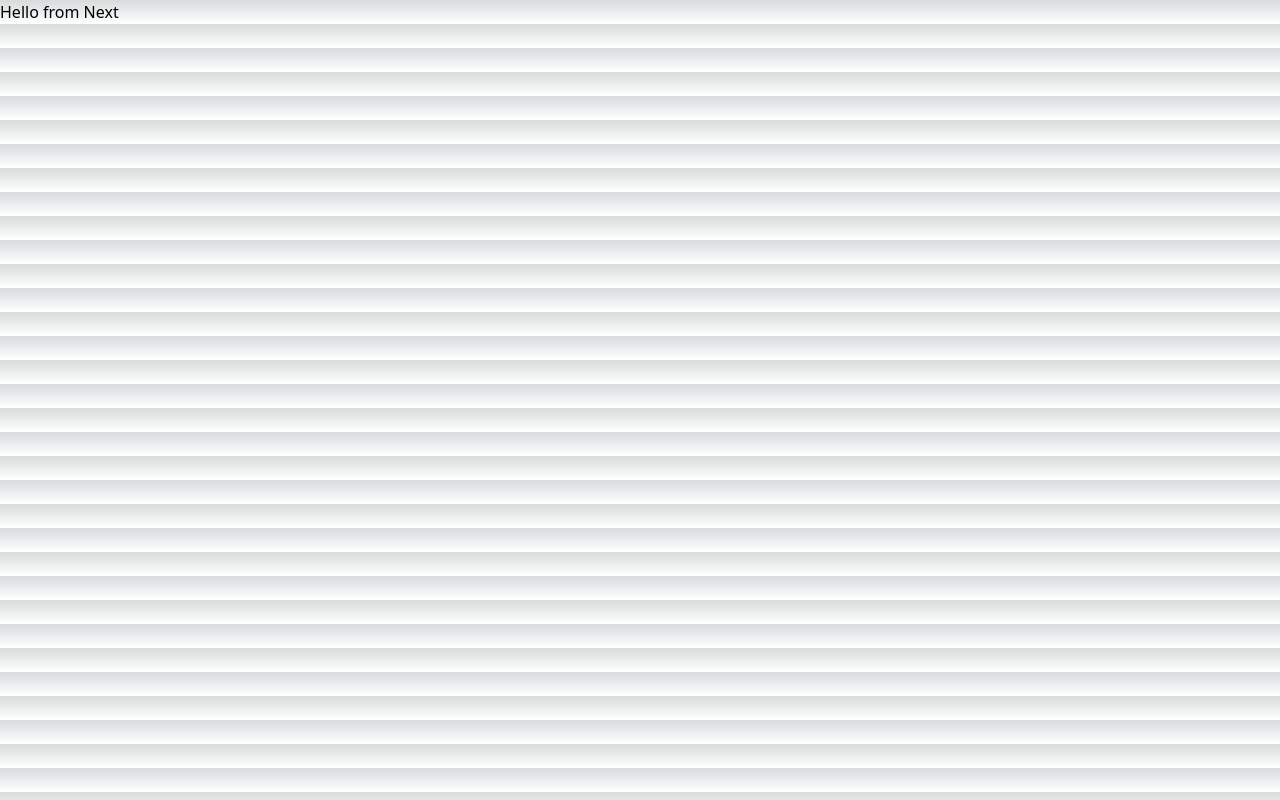
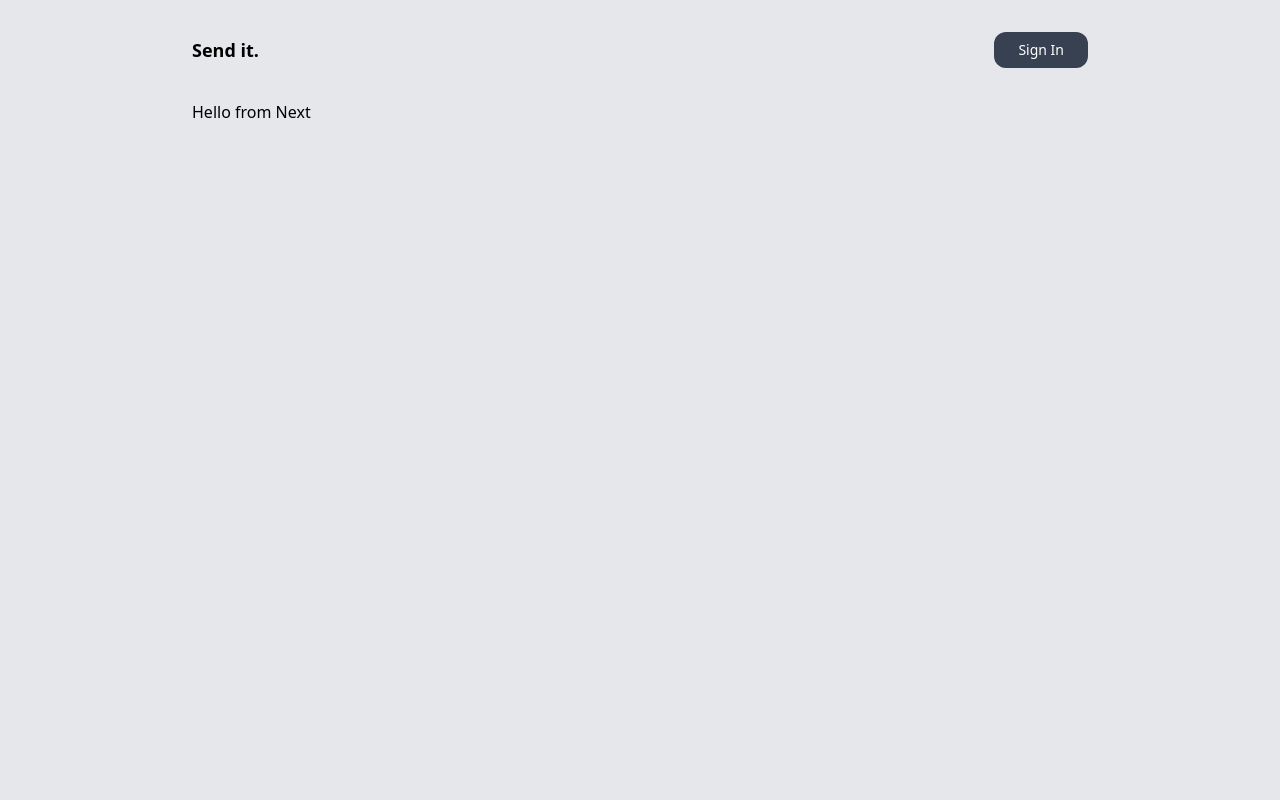
Before and after one commit to tichif/blog-app, a Next.js app: page / in a window 1280 px wide. Built offline with nearby package versions, Linux system fonts and the light colour scheme.

Commit message:
Begin with the nav and login functionnality

```diff
--- /dev/null
+++ b/app/auth/Login.tsx
@@ -0,0 +1,18 @@
+'use client';
+
+import { signIn } from 'next-auth/react';
+
+const Login = () => {
+  return (
+    <li className='list-none'>
+      <button
+        className='text-sm bg-gray-700 text-white py-2 px-6 rounded-xl disabled:opacity-25'
+        onClick={() => signIn()}
+      >
+        Sign In
+      </button>
+    </li>
+  );
+};
+
+export default Login;
--- /dev/null
+++ b/app/auth/Nav.tsx
@@ -0,0 +1,18 @@
+import Link from 'next/link';
+
+import Login from './Login';
+
+const Nav = async () => {
+  return (
+    <nav className='flex justify-between items-center py-8'>
+      <Link href='/'>
+        <h1 className='font-bold text-lg'>Send it.</h1>
+      </Link>
+      <ul className='flex items-center gap-6'>
+        <Login />
+      </ul>
+    </nav>
+  );
+};
+
+export default Nav;
--- a/app/globals.css
+++ b/app/globals.css
@@ -83,29 +83,7 @@
   margin: 0;
 }
 
-html,
-body {
-  max-width: 100vw;
-  overflow-x: hidden;
-}
-
-body {
-  color: rgb(var(--foreground-rgb));
-  background: linear-gradient(
-      to bottom,
-      transparent,
-      rgb(var(--background-end-rgb))
-    )
-    rgb(var(--background-start-rgb));
-}
-
 a {
   color: inherit;
   text-decoration: none;
 }
-
-@media (prefers-color-scheme: dark) {
-  html {
-    color-scheme: dark;
-  }
-}
--- /dev/null
+++ b/app/layout.jsx
@@ -0,0 +1,28 @@
+import { Roboto } from '@next/font/google';
+
+import './globals.css';
+import Nav from './auth/Nav';
+
+const roboto = Roboto({
+  subsets: ['latin'],
+  weight: ['400', '700'],
+  variable: '--font-roboto',
+});
+
+export default function RootLayout({ children }) {
+  return (
+    <html lang='en'>
+      {/*
+        <head /> will contain the components returned by the nearest parent
+        head.tsx. Find out more at https://beta.nextjs.org/docs/api-reference/file-conventions/head
+      */}
+      <head />
+      <body
+        className={`mx-4 md:mx-48 xl: mx-96 ${roboto.variable} bg-gray-200`}
+      >
+        <Nav />
+        {children}
+      </body>
+    </html>
+  );
+}
--- a/app/layout.tsx
+++ /dev/null
@@ -1,18 +0,0 @@
-import './globals.css'
-
-export default function RootLayout({
-  children,
-}: {
-  children: React.ReactNode
-}) {
-  return (
-    <html lang="en">
-      {/*
-        <head /> will contain the components returned by the nearest parent
-        head.tsx. Find out more at https://beta.nextjs.org/docs/api-reference/file-conventions/head
-      */}
-      <head />
-      <body>{children}</body>
-    </html>
-  )
-}
--- a/tsconfig.json
+++ b/tsconfig.json
@@ -24,6 +24,6 @@
       "@/*": ["./*"]
     }
   },
-  "include": ["next-env.d.ts", "**/*.ts", "**/*.tsx", ".next/types/**/*.ts"],
+  "include": ["next-env.d.ts", "**/*.ts", "**/*.tsx", ".next/types/**/*.ts", "app/layout.jsx"],
   "exclude": ["node_modules"]
 }
```
